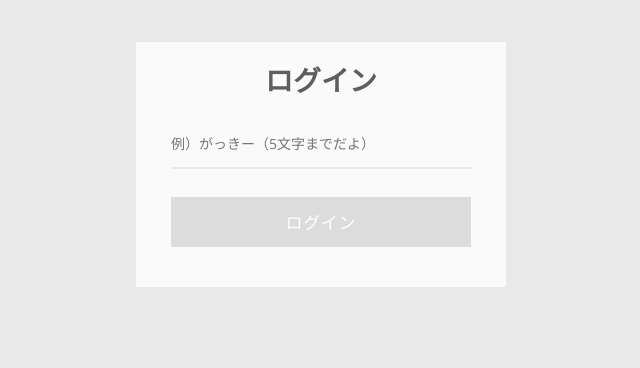
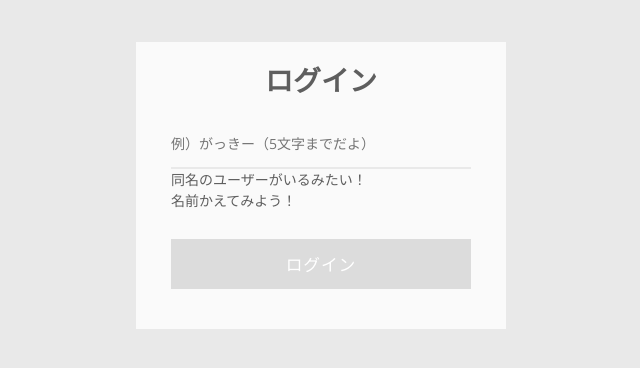
Before and after one commit to shunnagahara/LOVEYOU, a website: page public/login.html in a window 1280 px wide. Shown: the whole page, without its empty margins (319-959 px from the left). Drawn offline with nearby package versions, Linux system fonts and the light colour scheme.

Commit message:
Add files via upload

```diff
--- a/public/login.html
+++ b/public/login.html
@@ -15,6 +15,10 @@
         <div class="form-item">
           <label for="email"></label>
           <input id="Name-Input" type="text" maxlength='5' placeholder="例）がっきー（5文字までだよ）"></input>
+          <div class="error-box">
+            <p class="error-text top">同名のユーザーがいるみたい！</p>
+            <p class="error-text">名前かえてみよう！</p>
+          </div>
         </div>
         <div class="button-panel">
           <input id="Login-Btn" type="submit" class="button form-button" value="ログイン"></input>
```
